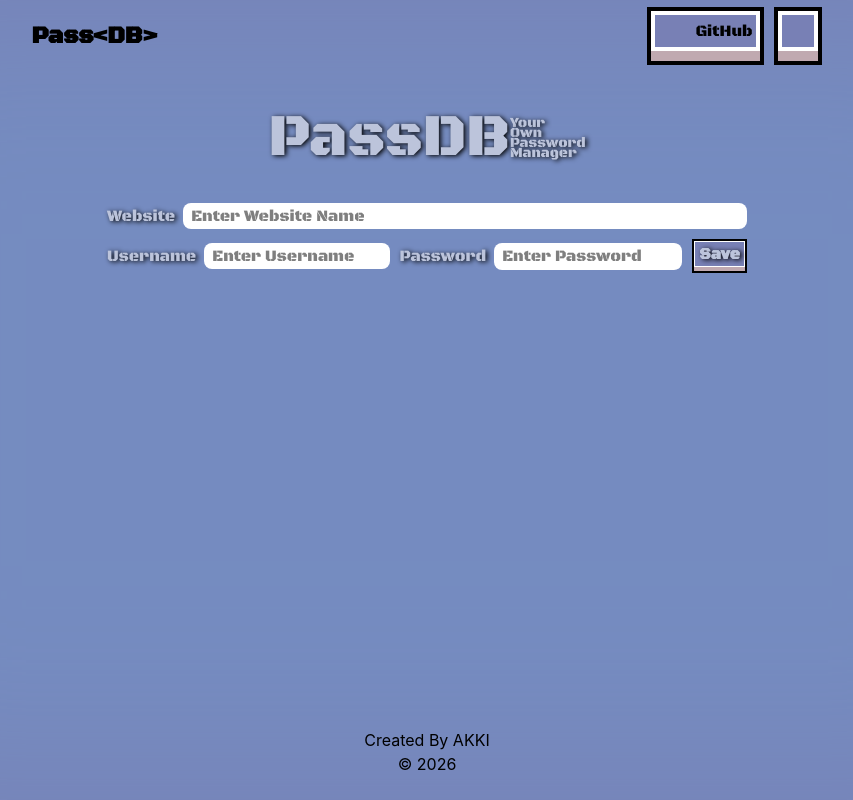
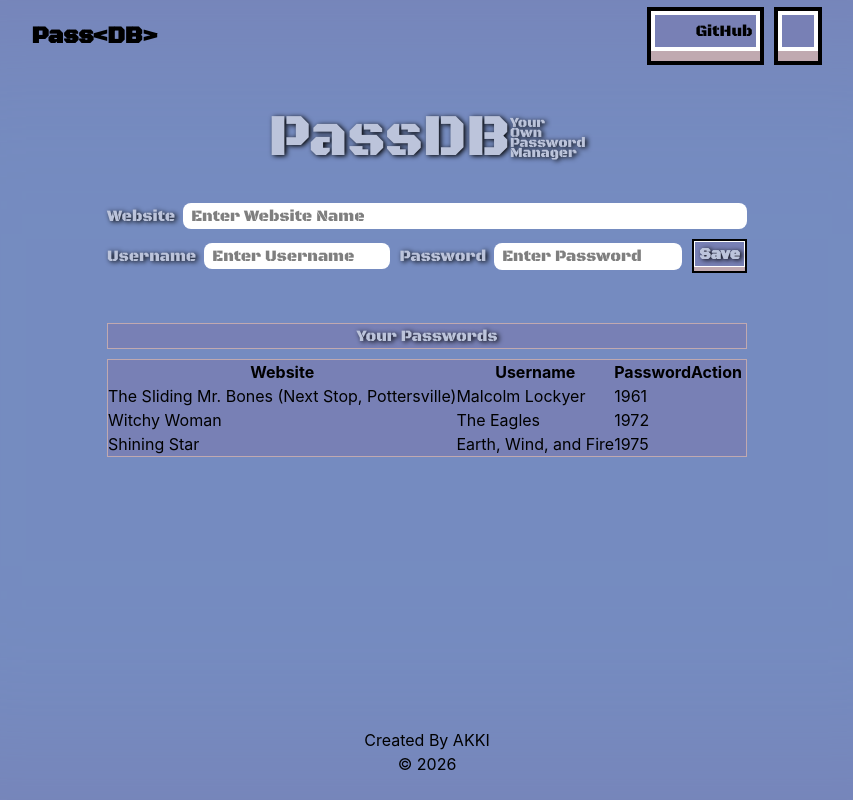
Before and after one commit to Ankryptic/PassDB, a React (Vite) app: page / in a window 1280 px wide. Shown: the whole page, without its empty margins (213-1066 px from the left). Built offline with nearby package versions, Linux system fonts and the light colour scheme; some icons are missing.

Commit message:
add table for passwords

```diff
--- a/src/components/Password.jsx
+++ b/src/components/Password.jsx
@@ -18,15 +18,15 @@ const Password = () => {
     return (
         <div className="h-[82vh]">
             <div className="section-1 font-blackOps w-full h-[20%] text-[#bcc4db] text-shadow-[2px_1px_5px_black] flex items-center justify-center">
-                <span className="text-6xl">PassDB</span>
-                <div className="flex flex-col items-start text-sm leading-2.5">
+                <span className="text-6xl select-none">PassDB</span>
+                <div className="flex flex-col items-start text-sm leading-2.5 select-none">
                     <span>Your</span>
                     <span>Own</span>
                     <span>Password</span>
                     <span>Manager</span>
                 </div>
             </div>
-            <div className="section-2 font-blackOps w-full flex flex-col items-center gap-2.5">
+            <div className="section-2 font-blackOps w-full flex flex-col items-center gap-2.5 mb-10">
                 <div className="website-field flex items-center gap-2 w-1/2">
                     <label className="text-shadow-[2px_1px_5px_black] text-[#bcc4db]" htmlFor="website">Website</label>
                     <input
@@ -71,6 +71,42 @@ const Password = () => {
                     </div>
                 </div>
             </div>
+            <div className="section-3 w-full flex flex-col items-center justify-center">
+
+                    <div className="w-1/2 bg-[#7880b5] my-2.5 border border-[#c0a9b0] text-center text-[#bcc4db] text-shadow-[2px_1px_5px_black]">
+                        <div className="font-blackOps">Your Passwords</div>
+                    </div>
+                <div className="w-1/2 bg-[#7880b5] border border-[#c0a9b0]">
+                    <table class="table-fixed">
+                        <thead>
+                            <tr>
+                                <th>Website</th>
+                                <th>Username</th>
+                                <th>Password</th>
+                                <th>Action</th>
+                            </tr>
+                        </thead>
+                        <tbody>
+                            <tr>
+                                <td>The Sliding Mr. Bones (Next Stop, Pottersville)</td>
+                                <td>Malcolm Lockyer</td>
+                                <td>1961</td>
+                            </tr>
+                            <tr>
+                                <td>Witchy Woman</td>
+                                <td>The Eagles</td>
+                                <td>1972</td>
+                            </tr>
+                            <tr>
+                                <td>Shining Star</td>
+                                <td>Earth, Wind, and Fire</td>
+                                <td>1975</td>
+                            </tr>
+                        </tbody>
+                    </table>
+
+                </div>
+            </div>
         </div>
     )
 }
```
